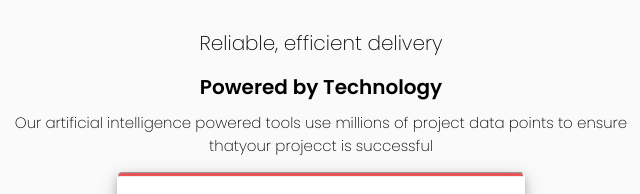
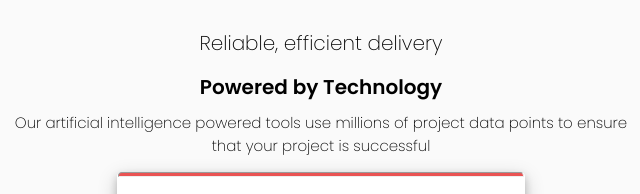
Before and after one commit to Rippyblogger/card-challenge, a plain HTML site: page index.html in a window 1280 px wide. Shown: the top 194 px of the page, 319-959 px from the left. Drawn offline with Linux system fonts and the light colour scheme.

Commit message:
Fixed Typographical error.

```diff
--- a/index.html
+++ b/index.html
@@ -17,7 +17,7 @@
         <p class="headertop2">Powered by Technology</p>
       </div>
       <div class="headertop3">
-        <p>Our artificial intelligence powered tools use millions of project data points to ensure thatyour projecct is successful</p>
+        <p>Our artificial intelligence powered tools use millions of project data points to ensure that your project is successful</p>
       </div>
     </div>
   </div>
```
